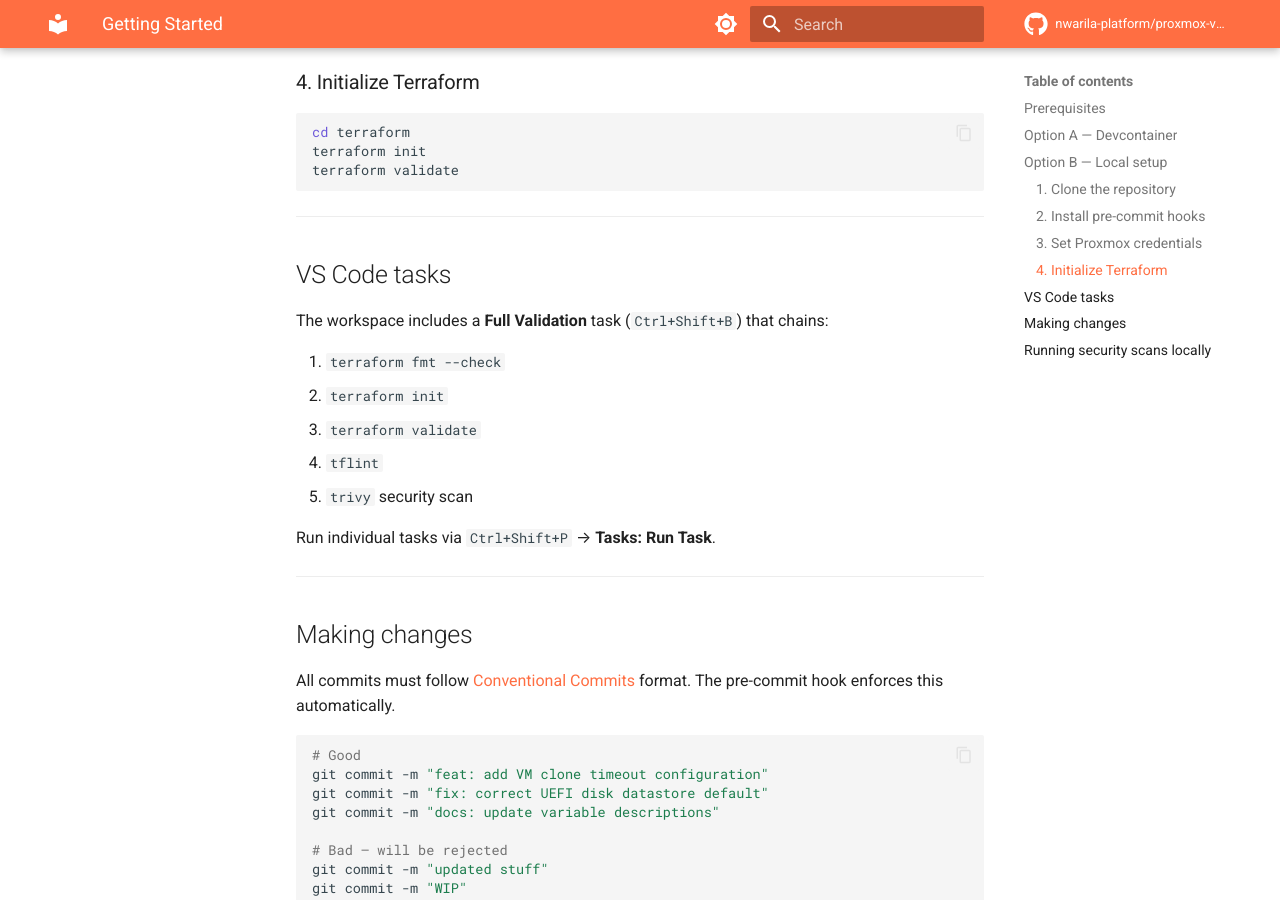
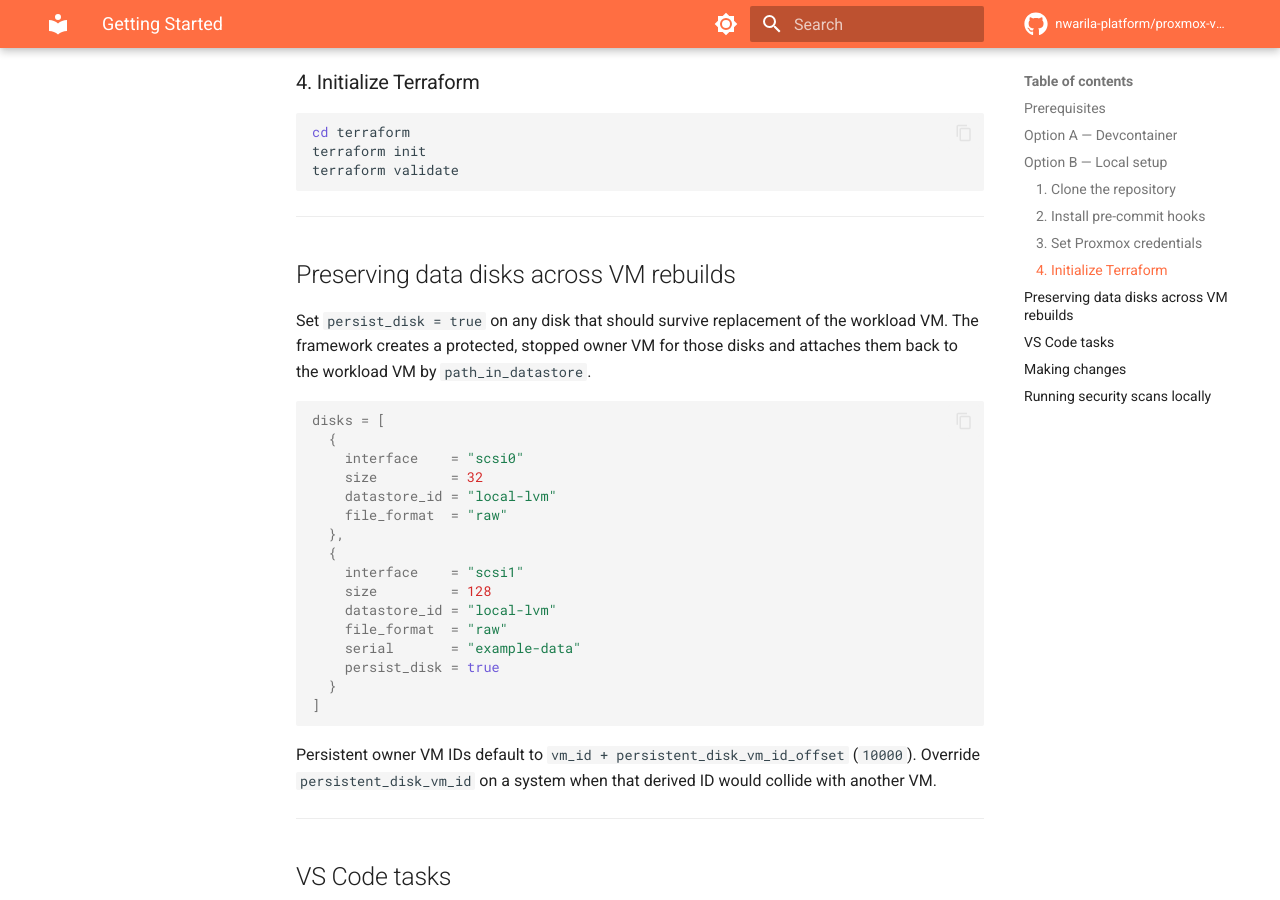
Before and after one commit to nwarila-platform/proxmox-vm-terraform-framework, an MkDocs documentation site: the page built from docs/how-to/getting-started.md, in a window 1280 px wide and 900 px high, scrolled down 1642 px. Built offline with MkDocs 1.6.1 and Material for MkDocs 9.7.7, drawn with Linux system fonts in a browser that asks for light colours; comment, search, counter and statistics services are not loaded.

Commit message:
feat(terraform): preserve persistent VM disks

````diff
--- a/docs/how-to/getting-started.md
+++ b/docs/how-to/getting-started.md
@@ -70,6 +70,37 @@ terraform validate
 
 ---
 
+## Preserving data disks across VM rebuilds
+
+Set `persist_disk = true` on any disk that should survive replacement of the
+workload VM. The framework creates a protected, stopped owner VM for those
+disks and attaches them back to the workload VM by `path_in_datastore`.
+
+```hcl
+disks = [
+  {
+    interface    = "scsi0"
+    size         = 32
+    datastore_id = "local-lvm"
+    file_format  = "raw"
+  },
+  {
+    interface    = "scsi1"
+    size         = 128
+    datastore_id = "local-lvm"
+    file_format  = "raw"
+    serial       = "example-data"
+    persist_disk = true
+  }
+]
+```
+
+Persistent owner VM IDs default to `vm_id + persistent_disk_vm_id_offset`
+(`10000`). Override `persistent_disk_vm_id` on a system when that derived ID
+would collide with another VM.
+
+---
+
 ## VS Code tasks
 
 The workspace includes a **Full Validation** task (`Ctrl+Shift+B`) that chains:
````
Also changed, not shown: docs/reference/terraform.md (+10 -1 lines), 7 other files.
